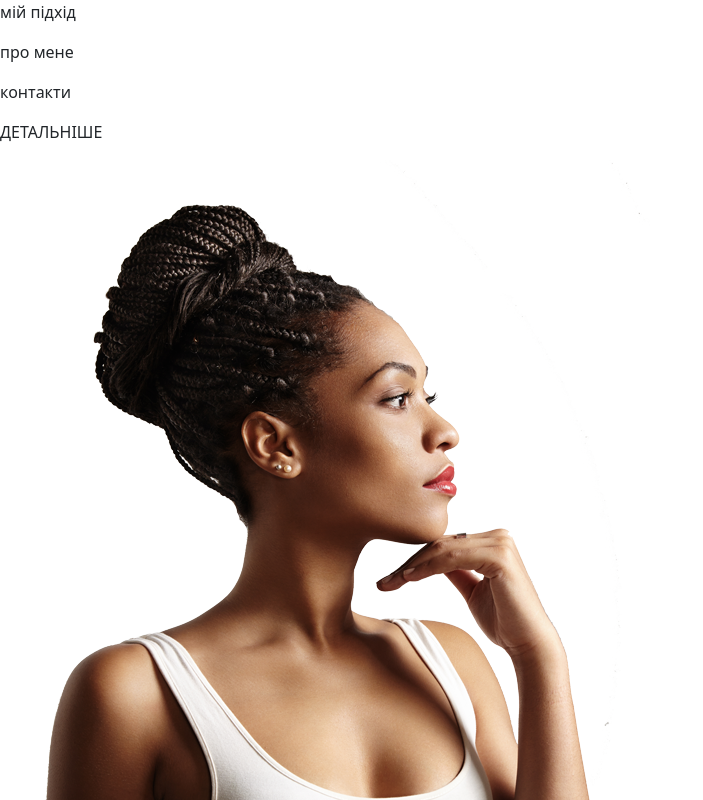
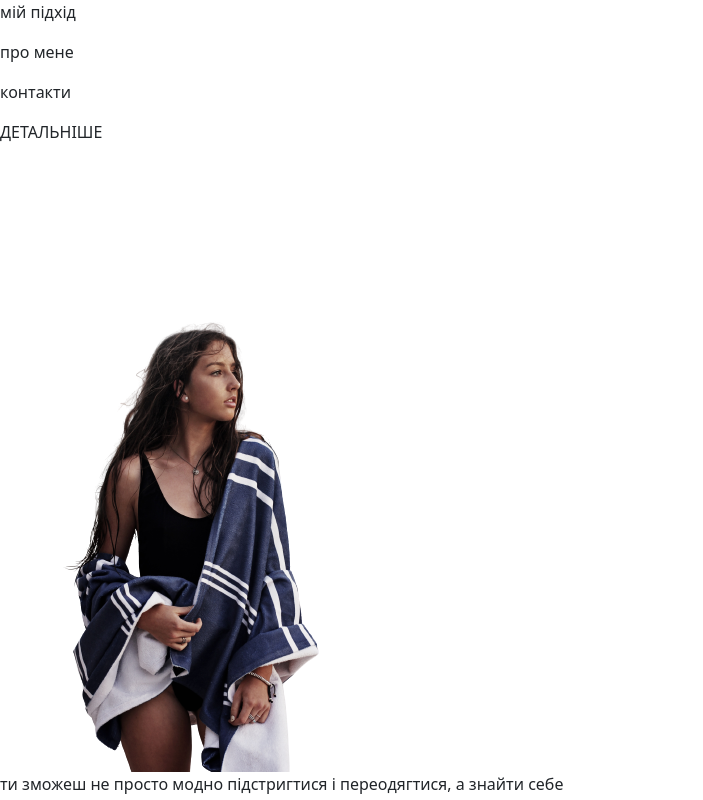
Before and after one commit to jbonuc/Clase-6, a plain HTML site: page index.html in a window 1280 px wide. Shown: the top 800 px of the page, without its empty margins (0-703 px from the left). Drawn offline with nearby package versions, Linux system fonts and the light colour scheme.

Commit message:
nueva imagen

```diff
--- a/index.html
+++ b/index.html
@@ -16,7 +16,7 @@
     <div>
        <p> ДЕТАЛЬНІШЕ </p> <i class="bi bi-chevron-down"></i>
     </div>
-    <img src="pngegg.png">
+    <img src="christopher-campbell-va0YmkIFtPA-unsplash-removebg-preview.png">
     <div>
         <p>ти зможеш не просто модно підстригтися і переодягтися, а знайти себе </p>
     </div>
```
Also changed, not shown: christopher-campbell-va0YmkIFtPA-unsplash-removebg-preview.png (added), estilo.css (added), pngegg.png (deleted).
